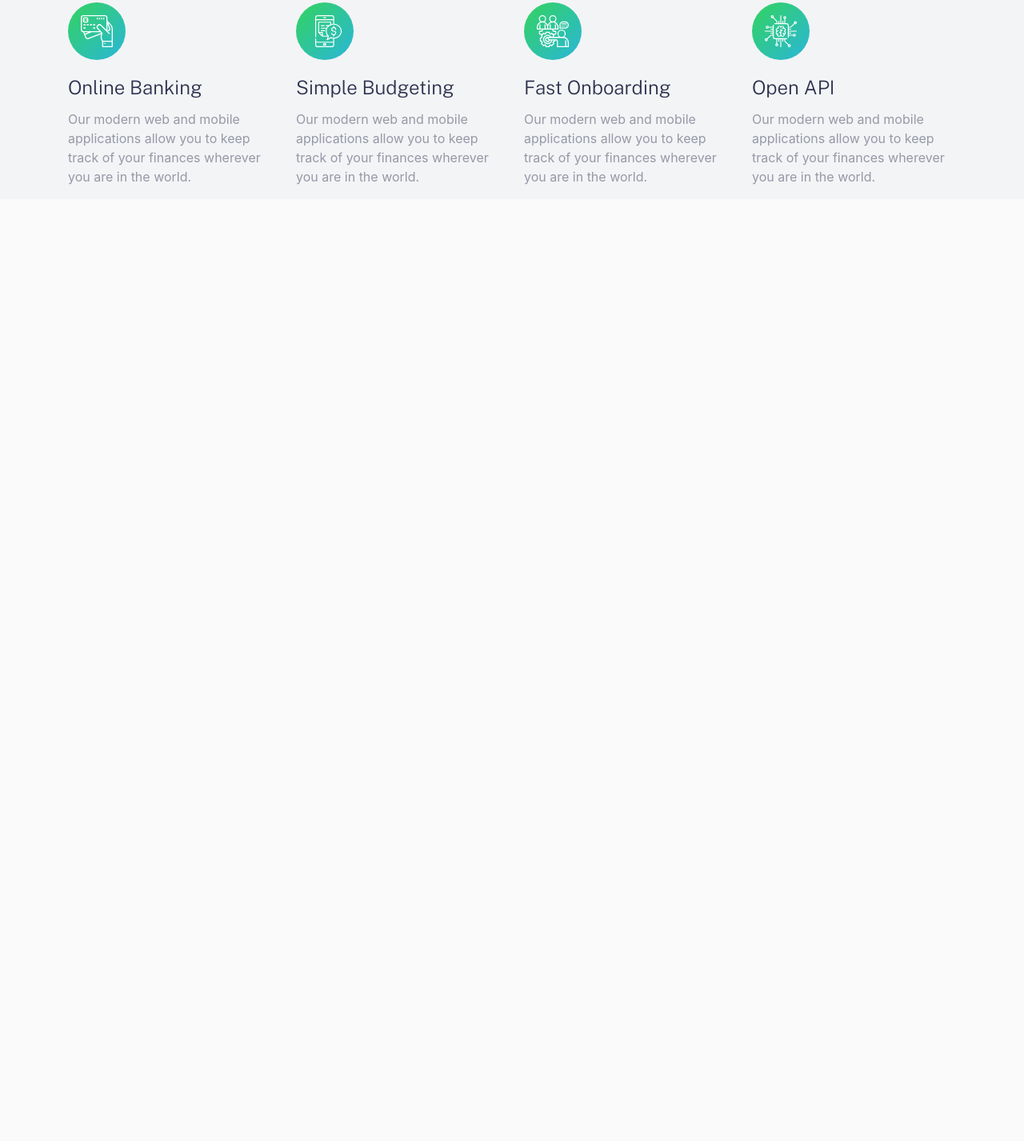
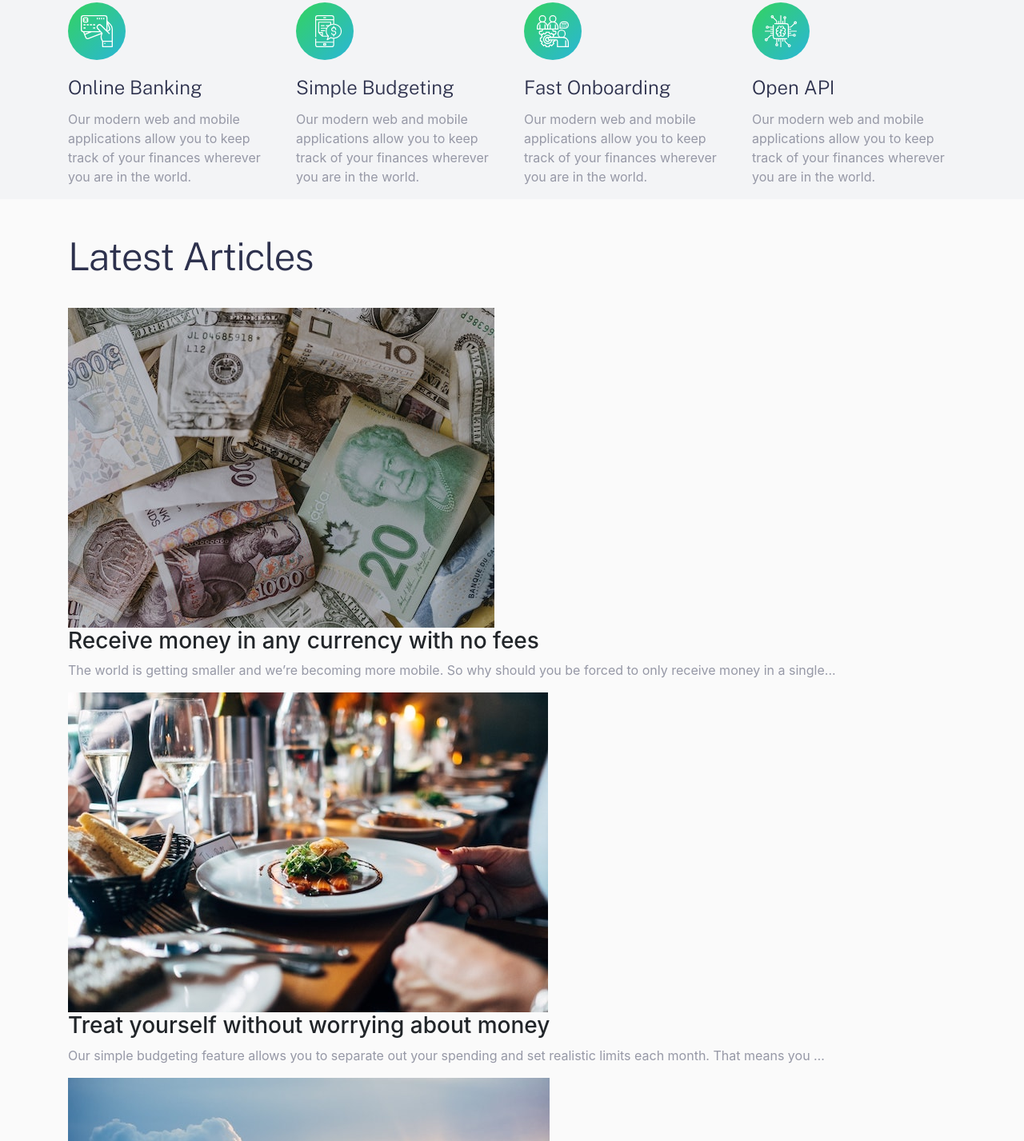
Before and after one commit to basakulcay/Easybank-Landing-Page-Redo, a plain HTML site: page index.html in a window 1280 px wide. Shown: the part 1053-2480 px from the top of the page at 80% size. Before the commit the page ends 1302 px from the top, so only its background shows below. Drawn offline with nearby package versions, Linux system fonts and the light colour scheme.

Commit message:
2nd table issues

```diff
--- a/index.html
+++ b/index.html
@@ -141,5 +141,46 @@
         </div>
       </div>
     </div>
+
+    <div class="third-page">
+      <div class="container">
+        <div class="row">
+          <div class="col-12">
+            <h1>Latest Articles</h1>
+          </div>
+        </div>
+        <div class="row">
+          <div class="col">
+            <img src="./images/image-currency.jpg" alt="currency" />
+            <h3>Receive money in any currency with no fees</h3>
+            <p>The world is getting smaller and we’re becoming more mobile. So why
+              should you be forced to only receive money in a single...</p>
+          </div>
+          <div class="col">
+            <img src="./images/image-restaurant.jpg" alt="restaurant" />
+            <h3>Treat yourself without worrying about money</h3>
+            <p>
+              Our simple budgeting feature allows you to separate out your
+              spending and set realistic limits each month. That means you …
+            </p>
+          </div>
+          <div class="col">
+            <img src="./images/image-plane.jpg" alt="plane" />
+            <h3>Take your Easybank card wherever you go</h3>
+            <p>
+              We want you to enjoy your travels. This is why we don’t charge any
+              fees on purchases while you’re abroad. We’ll even show you …
+            </p>
+          </div>
+          <div class="col">
+            <img src="./images/image-confetti.jpg" alt="confetti" />
+            <h3>Our invite-only Beta accounts are now live!</h3>
+            <p>
+              After a lot of hard work by the whole team, we’re excited to launch
+              our closed beta. It’s easy to request an invite through the site ...
+          </div>
+    </div>
+   </div>
+  </div>
   </body>
 </html>
--- a/style.css
+++ b/style.css
@@ -78,7 +78,7 @@ nav {
 }
 
 .container {
-  height: 200wh;
+  height: 100wh;
 }
 .container h1 {
   height: 128px;
```
